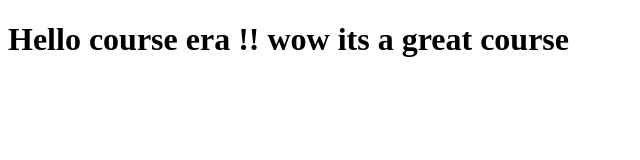
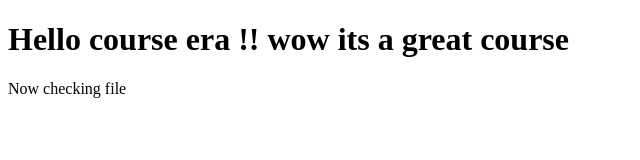
Before and after one commit to sushantpatade/coursera, a plain HTML site: page site/index.html in a window 1280 px wide. Shown: the whole page, without its empty margins (0-640 px from the left). Drawn offline with Linux system fonts and the light colour scheme.

Commit message:
some more code

```diff
--- a/site/index.html
+++ b/site/index.html
@@ -5,5 +5,7 @@
 </head>
 <body>
 <h1>Hello course era !! wow its a great course</h1>
+<p>Now checking file</p>
+
 </body>
 </html>
```
